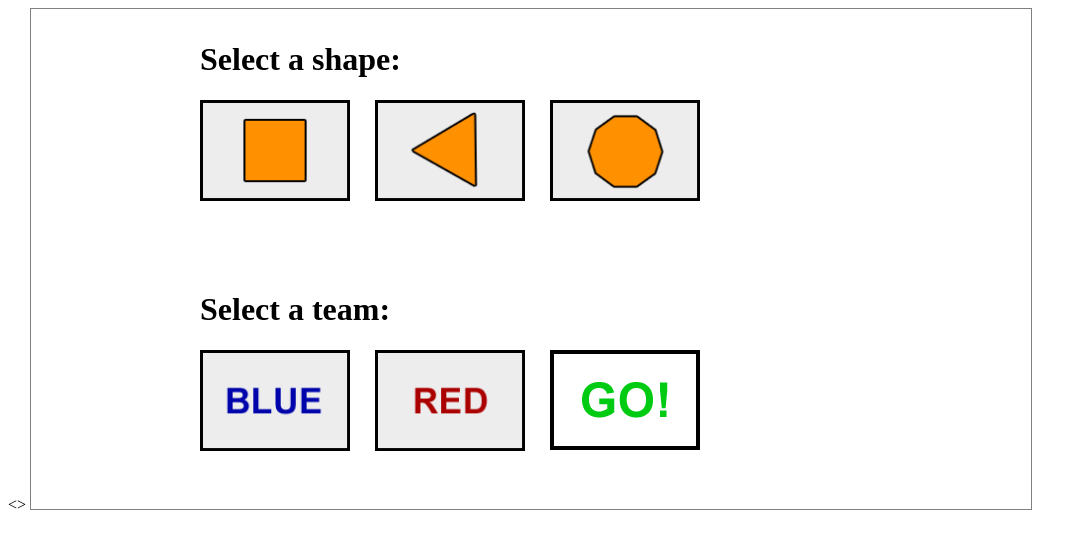
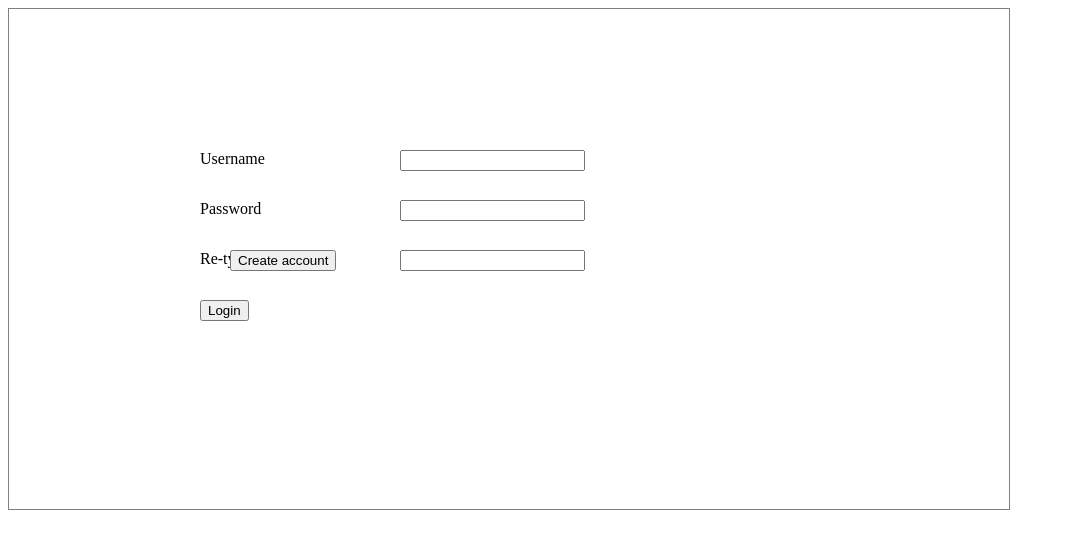
Before and after one commit to bmac1993/BitBall, a website: page client/client.html in a window 1280 px wide. Shown: the whole page, without its empty margins (0-1087 px from the left). Drawn offline with nearby package versions, Linux system fonts and the light colour scheme; no server answers.

Commit message:
Fixed init state

```diff
--- a/client/client.html
+++ b/client/client.html
@@ -23,7 +23,7 @@
     <script src="js/ball.js"></script>
     <script src="/socket.io/socket.io.js"></script> <!-- works if file is hosted by node, even in heroku or online -->
 </head>
-<>
+<body>
 <!-- Sign-in/create account -->
 
 	<span id="loginSuccess" class="login" style="position:absolute; left:200px; top:100px; color:green"></span>
--- a/client/js/main.js
+++ b/client/js/main.js
@@ -4,7 +4,7 @@
     var GAME_STATE_SIGN_IN = 3;
 	var GAME_STATE_PLAYING = 1;
 	var GAME_STATE_END = 2;
-    var gameState = GAME_STATE_TEAM_SELECT;
+    var gameState = GAME_STATE_SIGN_IN;
 	var level = 0;
     var team1score = 0;
     var team2score = 0;
@@ -97,7 +97,7 @@
     function init() {
         console.log("init called");
         lastTime = 0;
-        gameState = GAME_STATE_TEAM_SELECT;
+        gameState = GAME_STATE_SIGN_IN;
         canvas = document.querySelector("canvas");
         ctx = canvas.getContext("2d");
 
```
